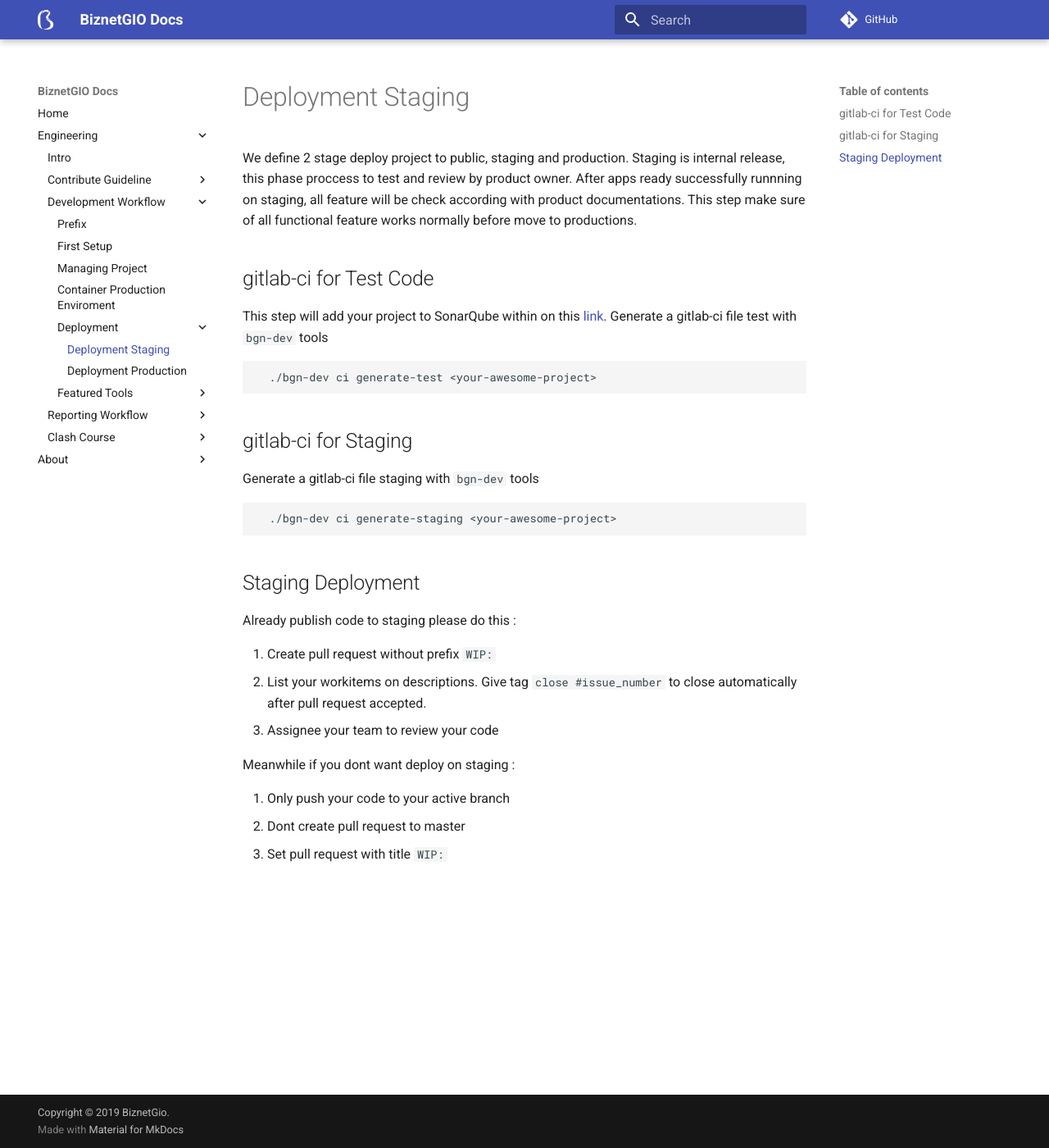
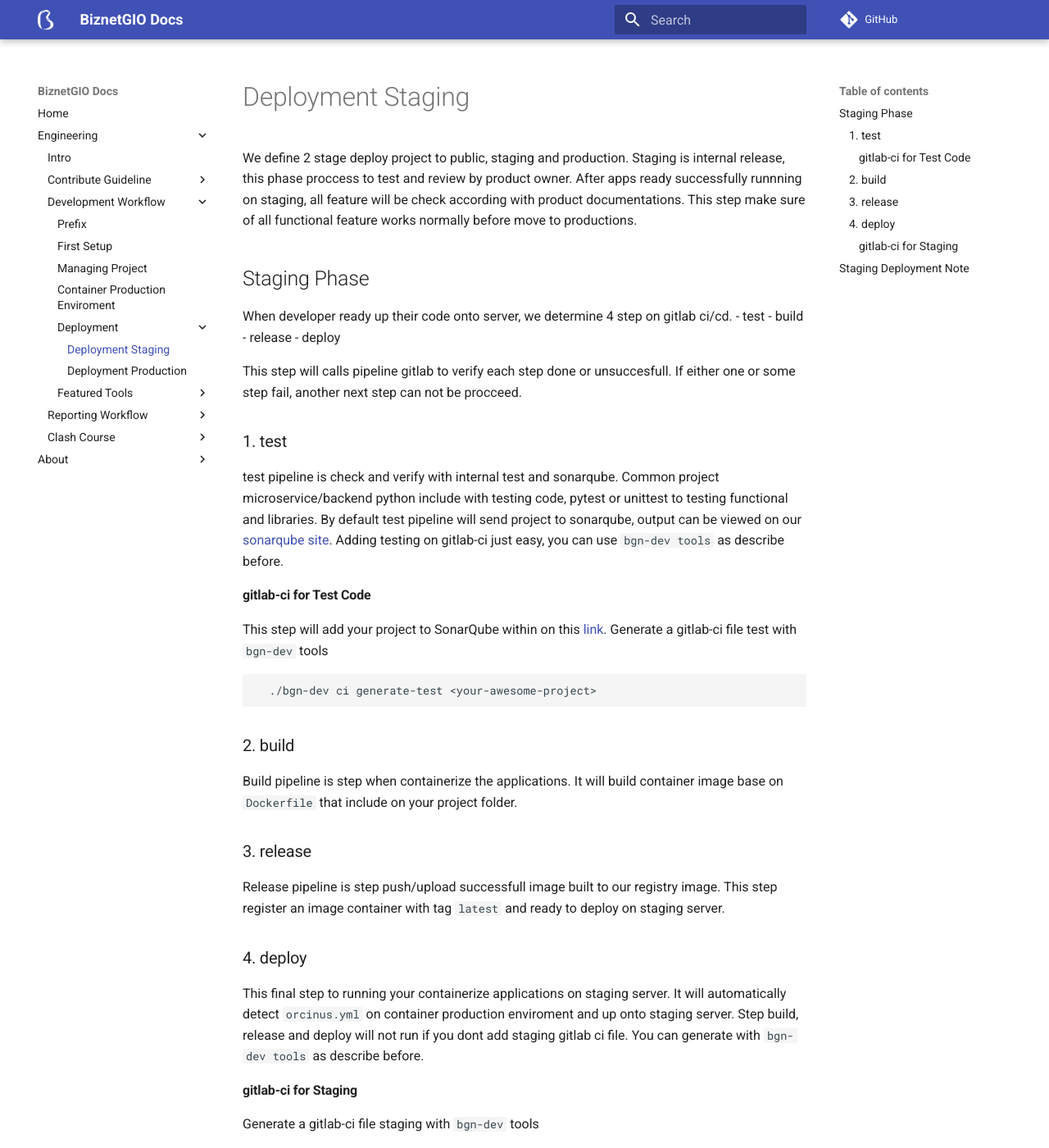
Before and after one commit to BiznetGIO/biznetgio.github.io, an MkDocs documentation site: the page built from docs/guide/deployment-staging.md, in a window 1280 px wide and 1400 px high. Shown: the whole window at 82% size. Built offline with MkDocs 1.6.1 and Material for MkDocs 9.7.7, drawn with Linux system fonts in a browser that asks for light colours; comment, search, counter and statistics services are not loaded; some of the changed text lies outside the part shown.

Commit message:
Update: staging deployment docs

````diff
--- a/docs/guide/deployment-staging.md
+++ b/docs/guide/deployment-staging.md
@@ -3,21 +3,47 @@ Staging is internal release, this phase proccess to test and review by product o
 After apps ready successfully runnning on staging, all feature will be check according with product documentations.
 This step make sure of all functional feature works normally before move to productions.
 
-## gitlab-ci for Test Code
+## Staging Phase
+When developer ready up their code onto server, we determine 4 step on gitlab ci/cd.
+ - test
+ - build
+ - release
+ - deploy
+
+This step will calls pipeline gitlab to verify each step done or unsuccesfull.
+If either one or some step fail, another next step can not be procceed.
+
+### 1. test
+test pipeline is check and verify with internal test and sonarqube. Common project microservice/backend python include with testing code, pytest or unittest to testing functional and libraries. By default test pipeline will send project to sonarqube, output can be viewed on our [sonarqube site](https://cq.biznetgio.dev/).
+Adding testing on gitlab-ci just easy, you can use `bgn-dev tools` as describe before.
+#### gitlab-ci for Test Code
 This step will add your project to SonarQube within on this [link](https://cq.biznetgio.dev/).
 Generate a gitlab-ci file test with `bgn-dev` tools
 ```bash
   ./bgn-dev ci generate-test <your-awesome-project>
 ```
 
-## gitlab-ci for Staging
+### 2. build
+Build pipeline is step when containerize the applications. It will build container image base on `Dockerfile` that include on your project folder.
+
+### 3. release
+Release pipeline is step push/upload successfull image built to our registry image.
+This step register an image container with tag `latest` and ready to deploy on staging server.
+
+### 4. deploy
+This final step to running your containerize applications on staging server.
+It will automatically detect `orcinus.yml` on container production enviroment and up onto staging server.
+Step build, release and deploy will not run if you dont add staging gitlab ci file. You can generate with `bgn-dev tools` as describe before.
+#### gitlab-ci for Staging
 Generate a gitlab-ci file staging with `bgn-dev` tools
 ```bash
   ./bgn-dev ci generate-staging <your-awesome-project>
 ```
 
+!!!important
+   on monorepo project please contact deployment team to generate gitlab ci file to avoid conflict file
 
-## Staging Deployment
+## Staging Deployment Note
 Already publish code to staging please do this :
 
 1. Create pull request without prefix `WIP:`
````
